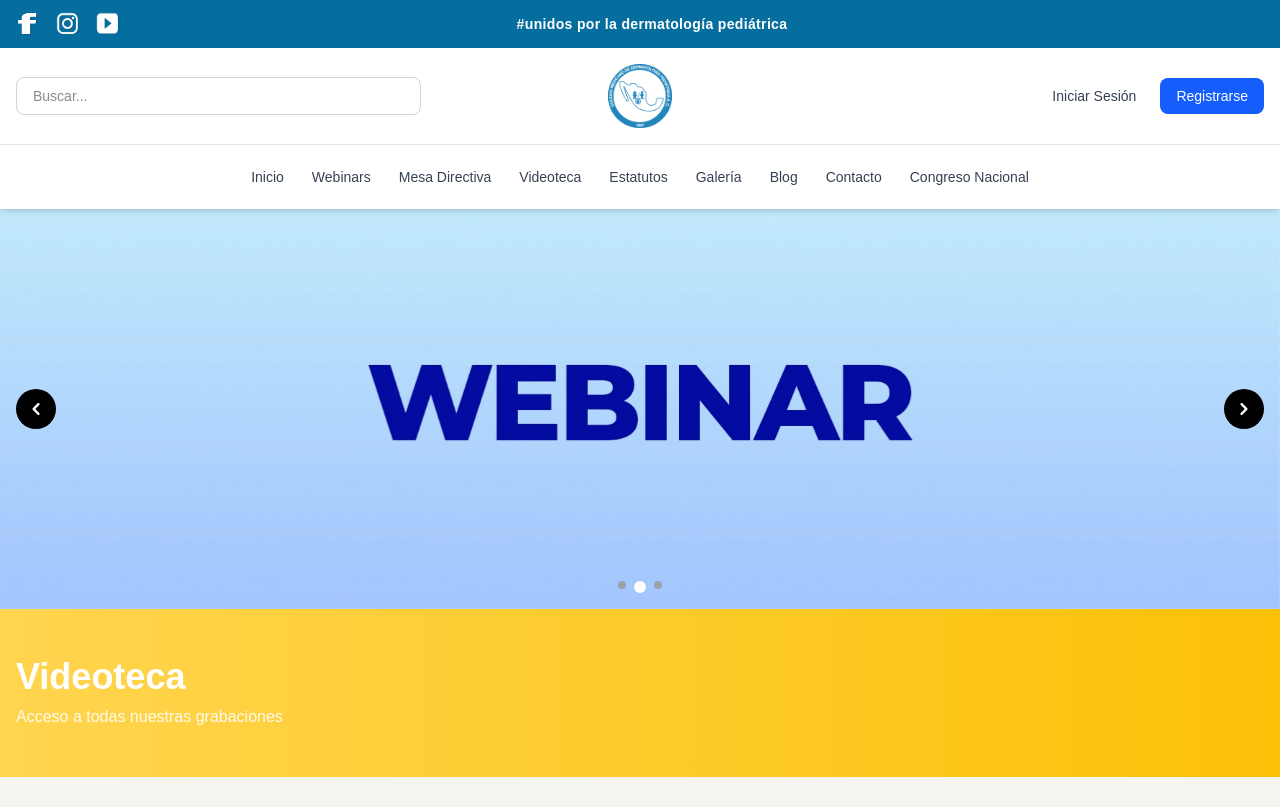
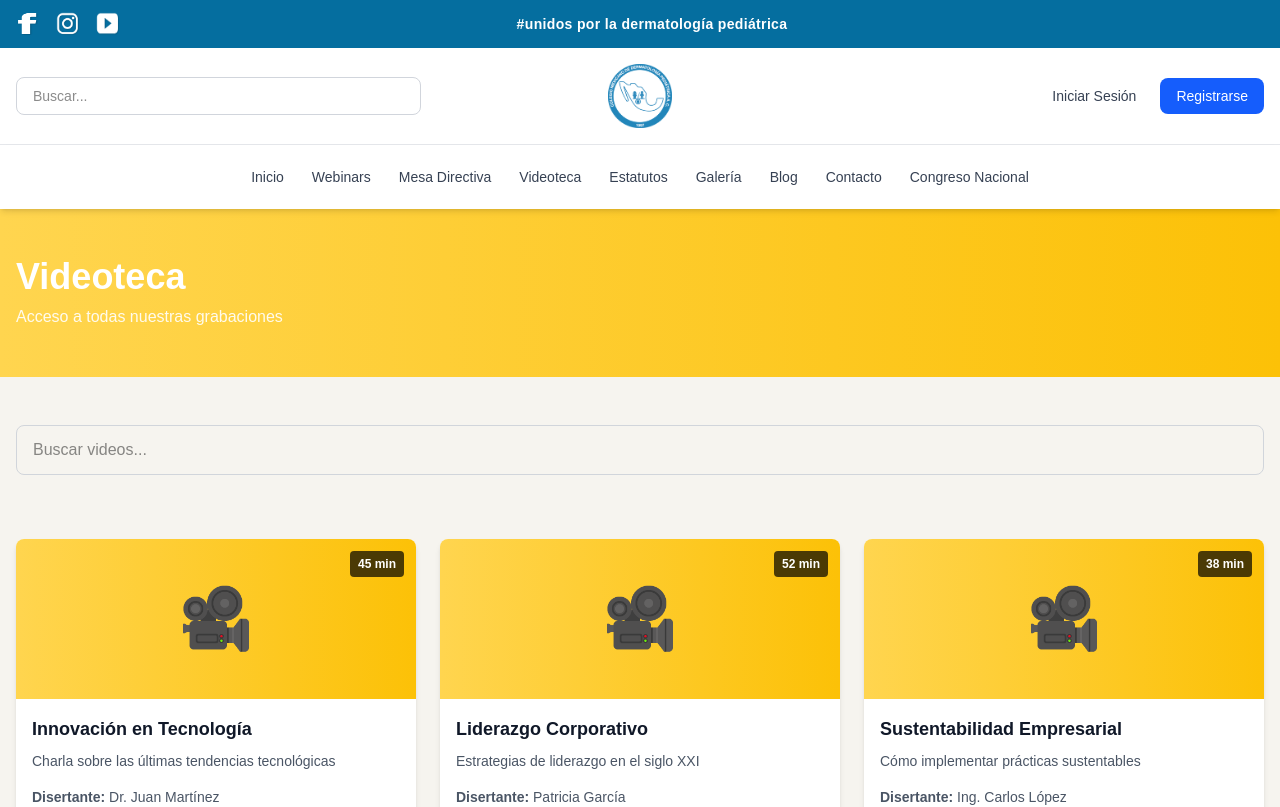
Before and after one commit to KingCas78/cmdp_web, a Next.js app: page /videoteca in a window 1280 px wide. Shown: the top 807 px of the page. Built offline with nearby package versions, Linux system fonts and the light colour scheme.

Commit message:
ocultar slider en todas las páginas excepto home

```diff
--- a/src/app/layout.tsx
+++ b/src/app/layout.tsx
@@ -5,7 +5,7 @@ import "./theme.css";
 import TopBar from "@/components/TopBar";
 import Header from "@/components/Header";
 import Navbar from "@/components/Navbar";
-import Slider from "@/components/Slider";
+import SliderWrapper from "@/components/SliderWrapper";
 import Footer from "@/components/Footer";
 import AOSInit from "@/components/AOSInit";
 
@@ -41,7 +41,7 @@ export default function RootLayout({
         <TopBar />
         <Header />
         <Navbar />
-        <Slider />
+        <SliderWrapper />
         {children}
         <Footer />
       </body>
--- a/src/components/Slider.tsx
+++ b/src/components/Slider.tsx
@@ -3,8 +3,16 @@
 import { useState, useEffect } from 'react'
 import './Slider.css'
 
-export default function Slider() {
+interface SliderProps {
+  isVisible?: boolean
+}
+
+export default function Slider({ isVisible = true }: SliderProps) {
   const [currentSlide, setCurrentSlide] = useState(0)
+
+  if (!isVisible) {
+    return null
+  }
 
   const slides = [
     { id: 1, src: '/images/BANNER_1.webp', alt: 'Banner 1' },
--- /dev/null
+++ b/src/components/SliderWrapper.tsx
@@ -0,0 +1,13 @@
+'use client'
+
+import { usePathname } from 'next/navigation'
+import Slider from './Slider'
+
+export default function SliderWrapper() {
+  const pathname = usePathname()
+
+  // Mostrar slider solo en la página home (/)
+  const isHome = pathname === '/'
+
+  return <Slider isVisible={isHome} />
+}
```
